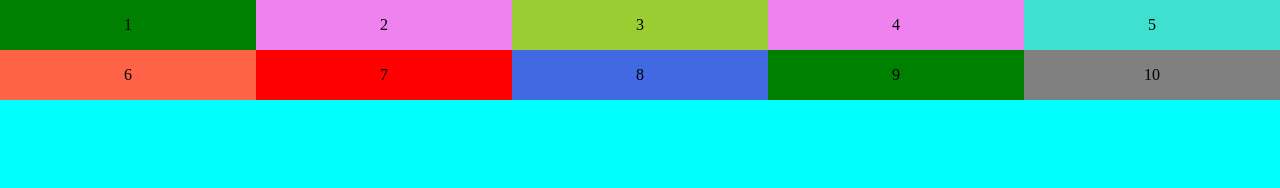
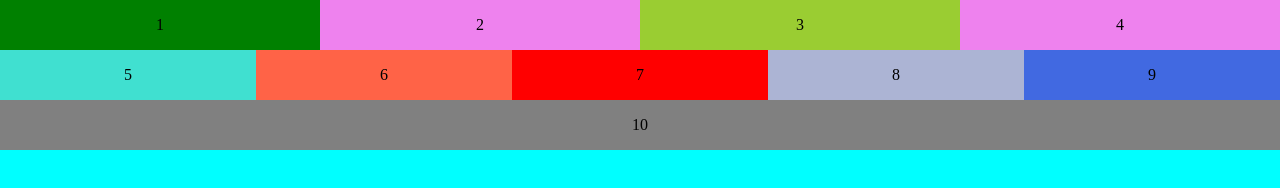
Before and after one commit to gustas940/front, a plain HTML site: page project4/index.html in a window 1280 px wide. Drawn offline with nearby package versions, Linux system fonts and the light colour scheme.

Commit message:
pakeiciau sekciju plotį

```diff
--- a/project4/style.css
+++ b/project4/style.css
@@ -16,44 +16,50 @@ section {
 
 section.pirma {
     background: green;
+    width: 25%;
 }
 
 section.antra {
     background: violet;
+    width: 25%;
 }
 
 section.trece {
     background: yellowgreen;
+    width: 25%;
 }
 
 section.ketvirta {
     background: violet;
+    width: 25%;
 }
 
 section.penkta {
     background: turquoise;
+    width: 20%;
 }
 
 section.sesta {
     background: tomato;
+    width: 20%;
 }
 
 section.setinta {
     background: yellow;
+    width: 20%;
 }
 
 section.astunta {
-    background: red;
-}
-
-section.astunta {
-    background: royalblue;
+    background: rgb(172, 180, 212);
+    width: 20%;
 }
 
 section.devinta {
-    background: green;
+    background: royalblue;
+    width: 20%;
 }
 
 section.desimta {
     background: grey;
+    width: 100%;
 }
```
